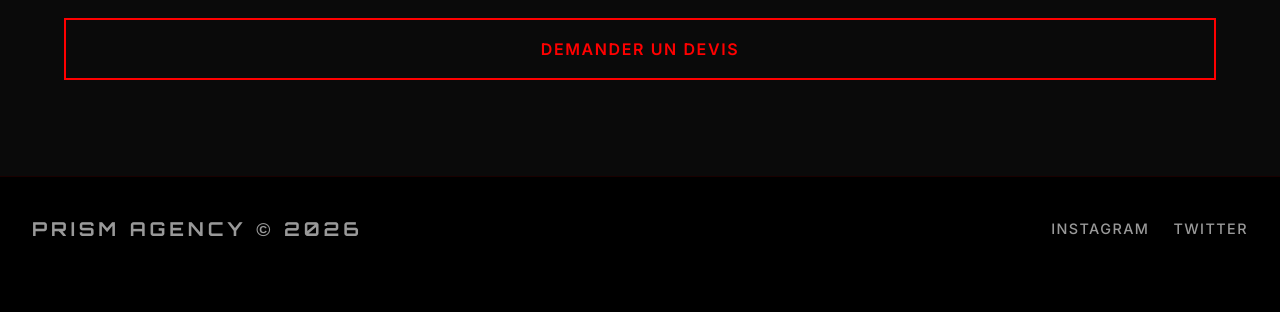
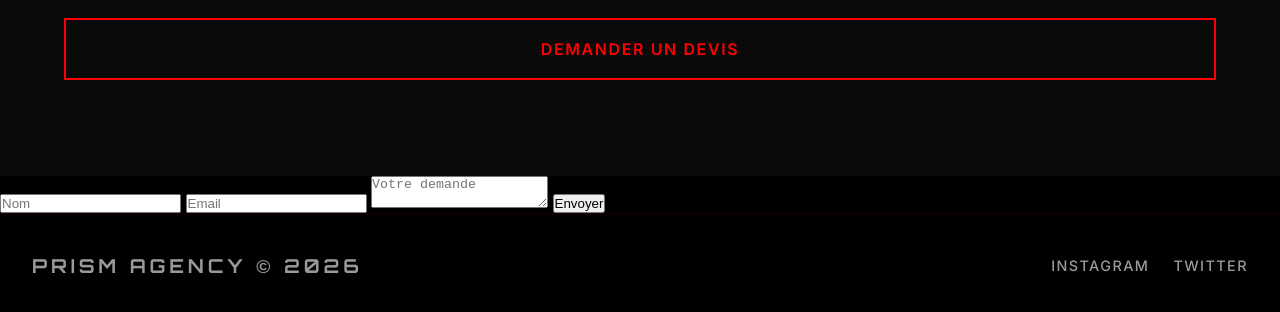
Before and after one commit to Slozwww/prism-agency, a plain HTML site: page contact.html in a window 1280 px wide. Shown: the part 618-930 px from the top of the page. Before the commit the page ends 899 px from the top, so only its background shows below. Drawn offline with Linux system fonts and the light colour scheme.

Commit message:
Update contact.html

```diff
--- a/contact.html
+++ b/contact.html
@@ -92,7 +92,15 @@
                 <span>Demander un devis</span>
             </a>
         </section>
+<form name="devis" method="POST" data-netlify="true">
+  <input type="hidden" name="form-name" value="devis" />
 
+  <input type="text" name="nom" placeholder="Nom" required />
+  <input type="email" name="email" placeholder="Email" required />
+  <textarea name="message" placeholder="Votre demande"></textarea>
+
+  <button type="submit">Envoyer</button>
+</form>
         <!-- Footer -->
         <footer>
             <div class="footer-logo">PRISM AGENCY © 2026</div>
```
